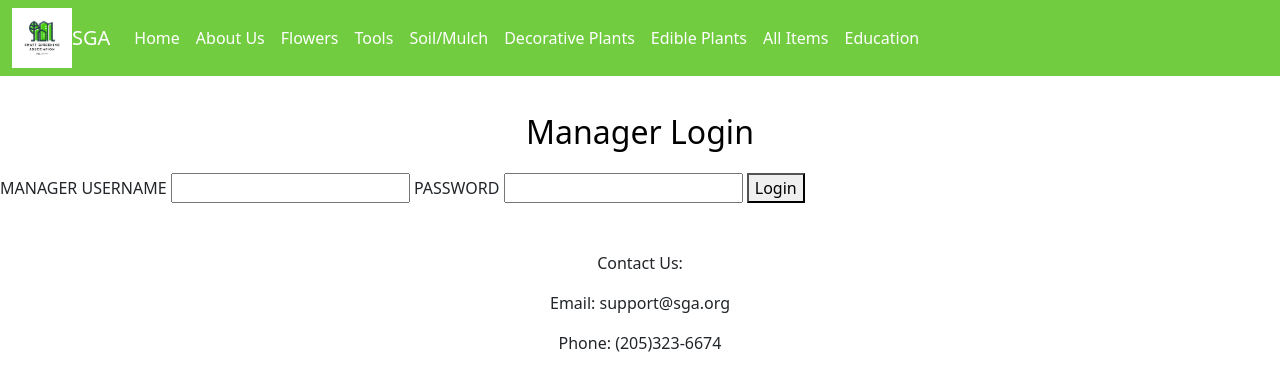
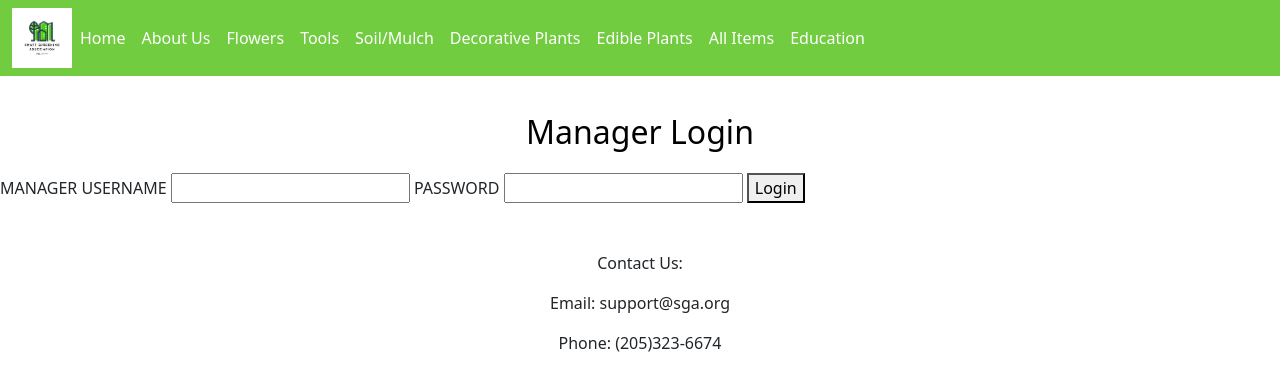
Before and after one commit to arcastellanos/SGA-client, a website: page resources/managerlogin.html in a window 1280 px wide. Drawn offline with nearby package versions, Linux system fonts and the light colour scheme.

Commit message:
Navbar Standardized

```diff
--- a/resources/managerlogin.html
+++ b/resources/managerlogin.html
@@ -17,7 +17,7 @@
   <nav class="navbar navbar-expand-md navbar-dark fixed-top" style="background-color: #71CC40;">
     <div class="container-fluid">
         <img src="./images/sgalogo.png" alt="SGA Main Logo" style="width:60px;height:60px;">
-        <a class="navbar-brand" href="#">SGA</a>
+        <!-- <a class="navbar-brand" href="#">SGA</a> -->
         <button class="navbar-toggler" type="button" data-bs-toggle="collapse" data-bs-target="#navbarCollapse" aria-controls="navbarCollapse" aria-expanded="false" aria-label="Toggle navigation">
           <span class="navbar-toggler-icon"></span>
         </button>
```
